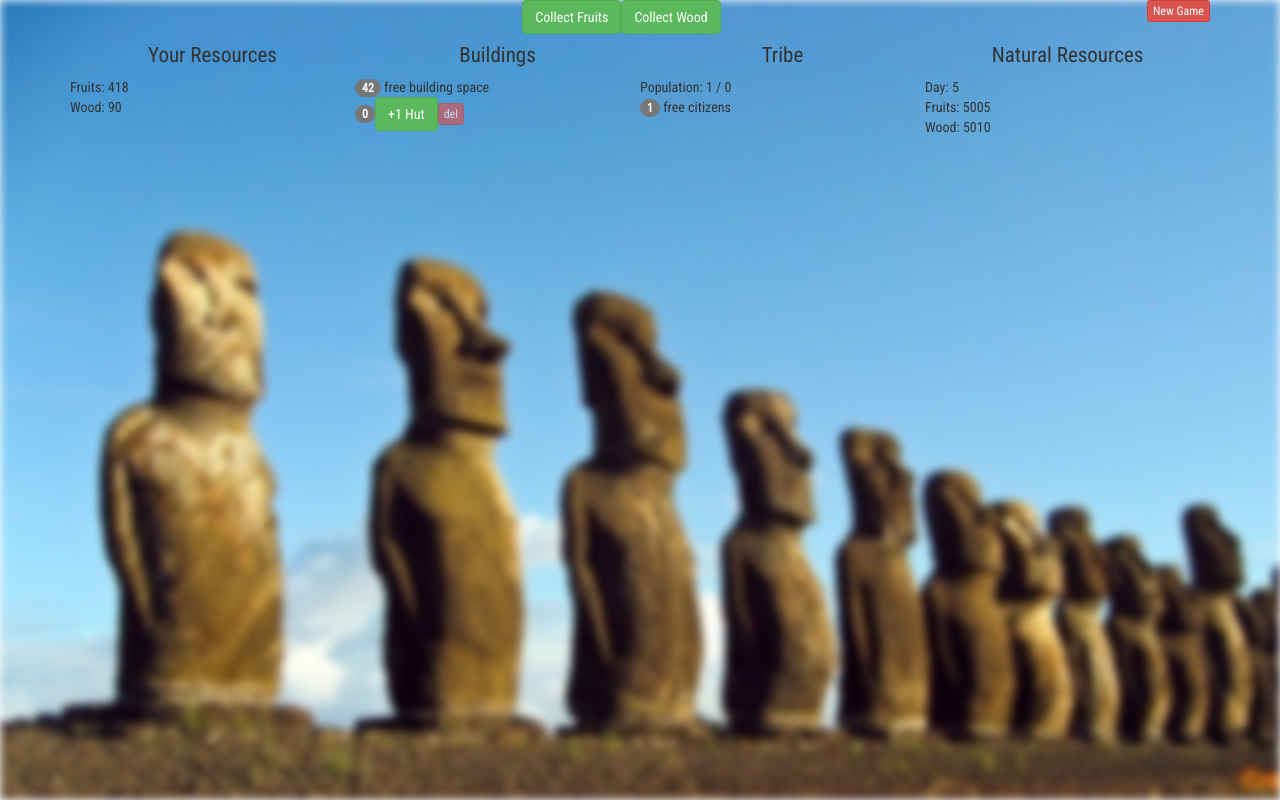
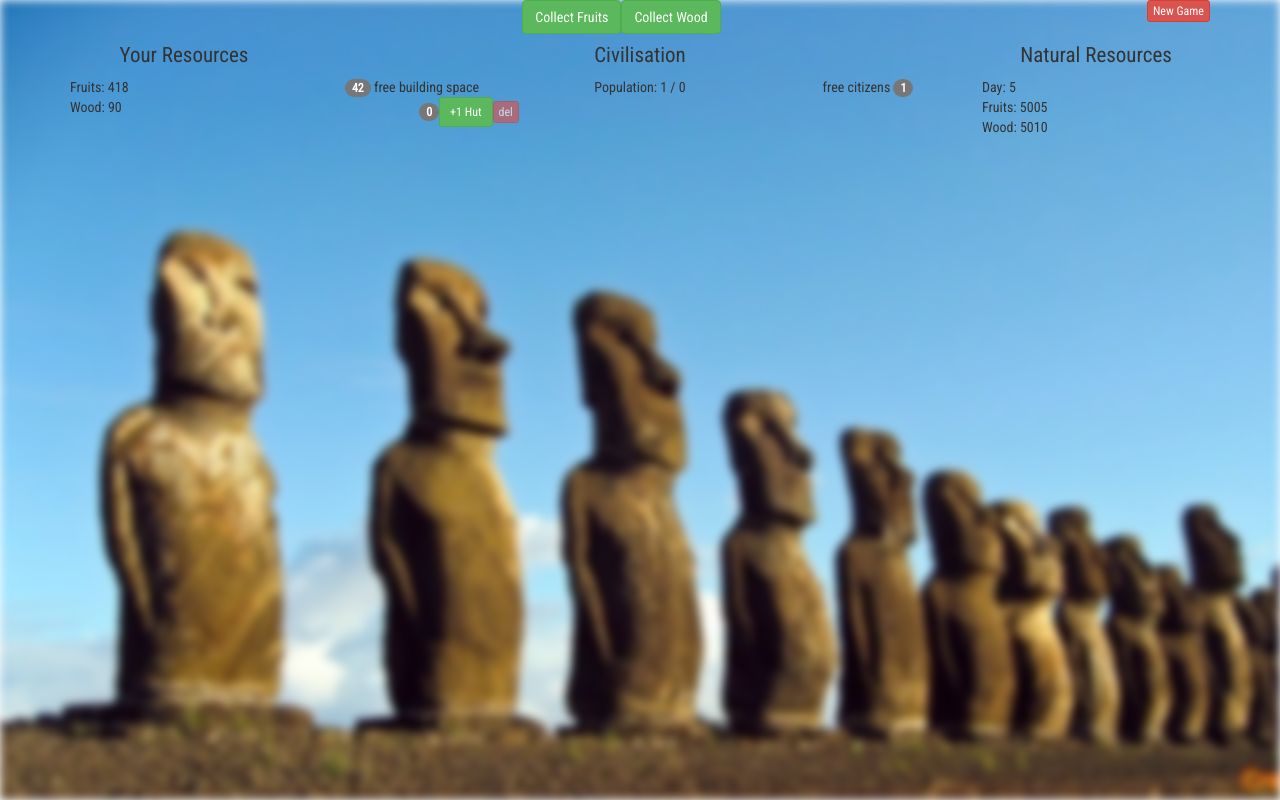
Before and after one commit to iamwhaler/polynezia, a React (Create React App) app: page / in a window 1280 px wide. Built offline with nearby package versions, Linux system fonts and the light colour scheme.

Commit message:
new layout

```diff
--- a/src/App.js
+++ b/src/App.js
@@ -278,16 +278,16 @@ class App extends Component {
 
     const make_buy_button = (stat, name, text = '') =>
           <span key = {stat+name} >
-            <button className={classNames('btn', 'titled', 'btn-success', (this.isEnough(stat) ? '' : 'disabled'))}
+            <button className={classNames('btn', 'titled', 'btn-success', 'btn-sm', (this.isEnough(stat) ? '' : 'disabled'))}
                  title={text} onClick={() => { this.build(stat); }}> {name} </button>
           </span>;
 
     const make_arrows = (stat, name) =>
         <div key = {stat+name}>
+          {name}
           <button onClick={() => {this.detachWorker(stat)}}> {'<'} </button>
           <span className="font-weight-bold badge" style={{width: '28px'}}> {this.state[stat]} </span>
           <button onClick={() => {this.assignWorker(stat)}}> {'>'} </button>
-          {name}
         </div>;
 
     const draw_cost = (cost) => {
@@ -368,7 +368,6 @@ class App extends Component {
             </span>
                 }
 
-
                 <div className="flex-container-row">
 
                   <div className="flex-element">
@@ -385,12 +384,78 @@ class App extends Component {
                     </div>
                   </div>
 
-                  <div className="flex-element">
+
+
+
+                  <div className="flex-element" style={{'flexGrow': 3}}>
+                    <h4 className="App-title">Civilisation</h4>
+                    <div className="flex-container-row">
+                      <div className="flex-element"><span className="badge"> {this.state.building_space - this.built()} </span> free building space </div>
+                      <div className="flex-element">Population: {this.state.population} / {(this.state.hut * 2) + (this.state.house * 5)}</div>
+                      <div className="flex-element"> free citizens <span className="badge"> {this.state.population - this.busy()}</span></div>
+                    </div>
+
+                    <div className="">
+                      {_.keys(buildings).map((building_key) => {
+                        let profession_key = buildings[building_key].worker;
+                      //  console.log(building_key, profession_key);
+
+                        return <div className="flex-container-row" key={building_key}>
+                          <div className="flex-element alignleft">
+                            {this.lockedTill(buildings[building_key].locked_till)
+                                ? ''
+                                :
+                                <div key={building_key}>
+                                  <span>
+                                    <span className="badge"> {this.state[building_key]} </span>
+                                    {make_buy_button(building_key, '+1 ' + buildings[building_key].name, buildings[building_key].text + ' Cost: ' + draw_cost(buildings[building_key].cost))}
+                                  </span>
+                                  {make_collect_button(building_key + '_del', 'del',
+                                      () => {
+                                        console.log(building_key);
+                                        console.log(this.state[building_key]);
+                                        if (!window.confirm('Are you sure?')) return false;
+                                        if (this.state[building_key] < 1) return;
+                                        let o = {};
+                                        o[building_key] = this.state[building_key] - 1;
+                                        this.setState(o);
+                                      },
+                                      'Destroy ' + buildings[building_key].name,
+                                      'btn-danger btn-xs' + (this.state[building_key] === 0 ? ' disabled' : ''))}
+                                </div>
+                            }
+                          </div>
+                          <div className="flex-element alignright">
+                            {profession_key === null ? '' :
+                              this.lockedTill(professions[profession_key].locked_till)
+                                ? ''
+                                :
+                                <div key={profession_key} className="filament">
+                                  <h4 className="slim">
+                                    {make_arrows(profession_key, <span key={profession_key}
+                                                                       className="label label-default titled"
+                                                                       title={professions[profession_key].text}> {professions[profession_key].name} </span>)}
+                                  </h4>
+                                </div>
+
+                            }
+                          </div>
+                        </div>;
+                      })}
+
+                  </div>
+                  </div>
+
+
+                  <div className="flex-element hidden">
                     <h4 className="App-title">Buildings</h4>
                     <div className="datablock">
                       <span className="badge"> {this.state.building_space - this.built()} </span> free building space
                       {_.keys(buildings).map((building_key) => {
-                        return this.lockedTill(buildings[building_key].locked_till) ? '' : <div key={building_key}>
+                        return this.lockedTill(buildings[building_key].locked_till)
+                            ? ''
+                            :
+                            <div key={building_key}>
                               <span>
                                 <span className="badge"> {this.state[building_key]} </span>
                                 {make_buy_button(building_key, '+1 ' + buildings[building_key].name, buildings[building_key].text + ' Cost: ' + draw_cost(buildings[building_key].cost))}
@@ -412,7 +477,7 @@ class App extends Component {
                     </div>
                   </div>
 
-                  <div className="flex-element">
+                  <div className="flex-element hidden">
                     <h4 className="App-title">Tribe</h4>
                     <div className="datablock">
 
--- a/src/appdata/knowledge.js
+++ b/src/appdata/knowledge.js
@@ -18,22 +18,22 @@ export const items = {
 };
 
 export const buildings = {
-    'hut': {name: 'Hut', cost: {'wood': 50}, locked_till: true, text: 'Home for Two.'},
-    'house': {name: 'House', cost: {'wood': 100, 'stone': 10}, locked_till: 'quarry', text: 'Home for Five.'},
-    'bonfire': {name: 'Bonfire', cost: {'wood': 10}, locked_till: 'hut', text: 'Attracts new residents. Each bonfire accelerates the speed of one cook.'},
-    'keep': {name: 'Keep', cost: {'wood': 100}, locked_till: 'garden', text: 'Increases living nature regeneration. Each field accelerates the speed of one keeper.'},
+    'hut': {name: 'Hut', worker: null, cost: {'wood': 50}, locked_till: true, text: 'Home for Two.'},
+    'house': {name: 'House', worker: null, cost: {'wood': 100, 'stone': 10}, locked_till: 'quarry', text: 'Home for Five.'},
+    'bonfire': {name: 'Bonfire', worker: 'cook', cost: {'wood': 10}, locked_till: 'hut', text: 'Attracts new residents. Each bonfire accelerates the speed of one cook.'},
+    'keep': {name: 'Keep', worker: 'keeper', cost: {'wood': 100}, locked_till: 'garden', text: 'Increases living nature regeneration. Each field accelerates the speed of one keeper.'},
 
-    'garden': {name: 'Garden', cost: {'fruits': 10}, locked_till: 'hut', text: 'Provide fruits. Each garden accelerates the speed of one gardener.'},
-    'field': {name: 'Field', cost: {'wood': 100}, locked_till: 'keep', text: 'Provide roots. Each field accelerates the speed of one fielder.'},
-    'pier': {name: 'Pier', cost: {'wood': 100, 'stone': 10}, locked_till: 'quarry', text: 'Provide fist. Each pier accelerates the speed of one fisherman.'},
-    'lodge': {name: 'Lodge', cost: {'wood': 100, 'iron': 10}, locked_till: 'forge', text: 'Provide hunt. Each lodge accelerates the speed of one hunter.'},
+    'garden': {name: 'Garden', worker: 'gardener', cost: {'fruits': 10}, locked_till: 'hut', text: 'Provide fruits. Each garden accelerates the speed of one gardener.'},
+    'field': {name: 'Field', worker: 'fielder', cost: {'wood': 100}, locked_till: 'keep', text: 'Provide roots. Each field accelerates the speed of one fielder.'},
+    'pier': {name: 'Pier', worker: 'fisherman', cost: {'wood': 100, 'stone': 10}, locked_till: 'quarry', text: 'Provide fist. Each pier accelerates the speed of one fisherman.'},
+    'lodge': {name: 'Lodge', worker: 'hunter', cost: {'wood': 100, 'iron': 10}, locked_till: 'forge', text: 'Provide hunt. Each lodge accelerates the speed of one hunter.'},
 
-    'sawmill': {name: 'Sawmill', cost: {'wood': 250, 'iron': 10}, locked_till: 'mine', text: 'Each sawmill accelerates the speed of one woodcutter.'},
-    'quarry': {name: 'Quarry', cost: {'wood': 1000}, locked_till: 'bonfire', text: 'Provide stone. Each quarry accelerates the speed of one mason.'},
-    'mine': {name: 'Mine', cost: {'wood': 1000, 'stone': 100}, locked_till: 'quarry', text: 'Provide iron and stone. Each mine accelerates the speed of one miner.'},
-    'forge': {name: 'Forge', cost: {'stone': 100, 'iron': 50}, locked_till: 'mine', text: 'Each forge accelerates the speed of one smith.'},
+    'sawmill': {name: 'Sawmill', worker: 'woodcutter', cost: {'wood': 250, 'iron': 10}, locked_till: 'mine', text: 'Each sawmill accelerates the speed of one woodcutter.'},
+    'quarry': {name: 'Quarry', worker: 'mason', cost: {'wood': 1000}, locked_till: 'bonfire', text: 'Provide stone. Each quarry accelerates the speed of one mason.'},
+    'mine': {name: 'Mine', worker: 'miner', cost: {'wood': 1000, 'stone': 100}, locked_till: 'quarry', text: 'Provide iron and stone. Each mine accelerates the speed of one miner.'},
+    'forge': {name: 'Forge', worker: 'smith', cost: {'stone': 100, 'iron': 50}, locked_till: 'mine', text: 'Each forge accelerates the speed of one smith.'},
 
-    'ahu': {name: 'Ahu', cost: {'stone': 1000}, locked_till: 'mine', text: 'Each Ahu accelerates the speed of one moai builder. Moai will attracts new residents.'},
+    'ahu': {name: 'Ahu', worker: 'builder', cost: {'stone': 1000}, locked_till: 'mine', text: 'Each Ahu accelerates the speed of one moai builder. Moai will attracts new residents.'},
 };
 
 export const professions = {
--- a/src/index.css
+++ b/src/index.css
@@ -59,3 +59,14 @@ body {
   padding: 30px 100px;
   margin: 30px 100px;
 }
+
+.alignleft {
+  float: left;
+  align-content: left;
+  align: left;
+}
+.alignright {
+  float: right;
+  align-content: right;
+  align: right;
+}
```
Lines whose indentation alone changed are shown as unchanged.
